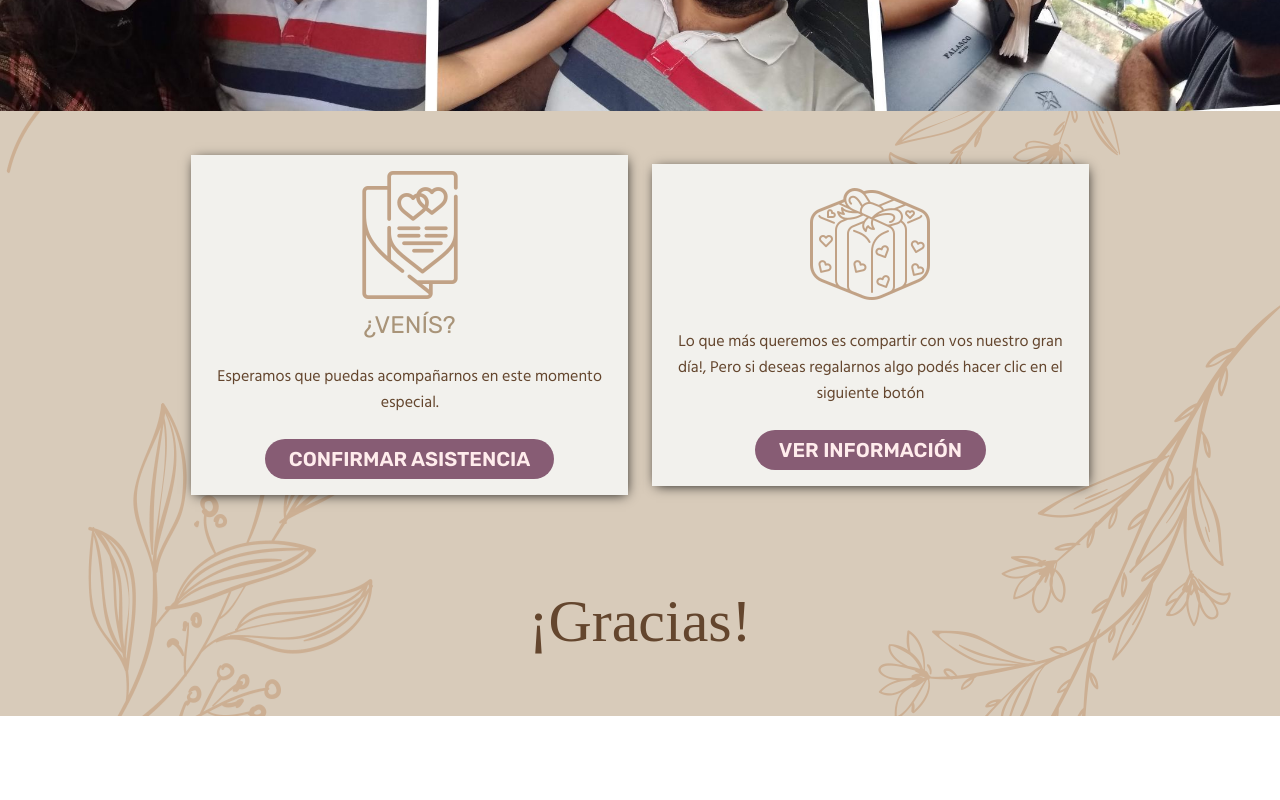
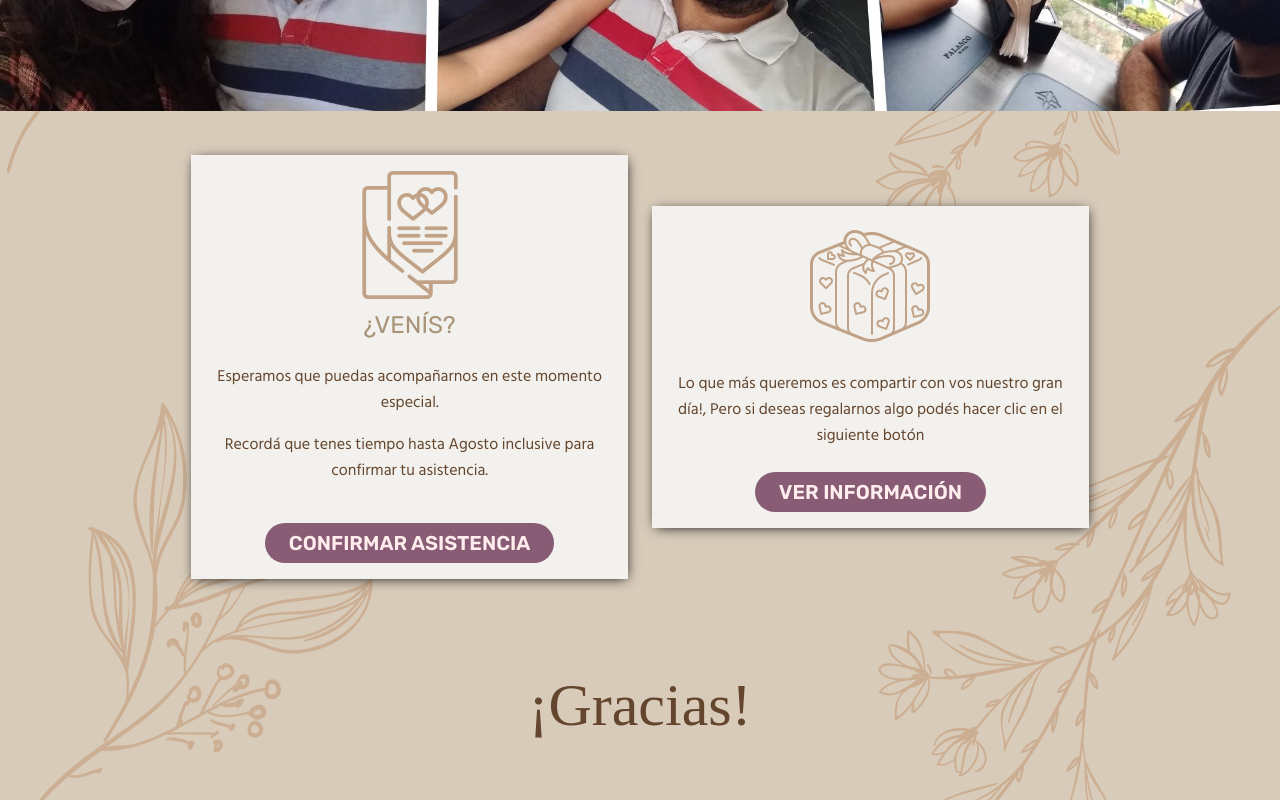
Before and after one commit to MatiasBarrionuevo/wedding-cards, a React (Vite) app: page / in a window 1280 px wide. Shown: the part 3889-4689 px from the top of the page. Before the commit the page ends 4605 px from the top, so only its background shows below. Built offline with nearby package versions, Linux system fonts and the light colour scheme; a web font is replaced by a local one.

Commit message:
favicon and reminder of deadline

```diff
--- a/index.html
+++ b/index.html
@@ -2,7 +2,7 @@
 <html lang="en">
   <head>
     <meta charset="UTF-8" />
-    <link rel="icon" type="image/svg+xml" href="/src/assets/vite.svg" />
+    <link rel="icon" type="image/svg+xml" href="/src/assets/favicon.ico" />
     <meta name="viewport" content="width=device-width, initial-scale=1.0" />
     <title>Nuestra Boda</title>
     <link rel="preconnect" href="https://fonts.googleapis.com">
--- a/src/App.tsx
+++ b/src/App.tsx
@@ -68,6 +68,10 @@
                 >
                     <p className={Card_module.cardText}>
                         Esperamos que puedas acompañarnos en este momento especial.
+                        <p className={Card_module.cardText}>
+                            Recordá que tenes tiempo hasta Agosto inclusive para confirmar tu
+                            asistencia.
+                        </p>
                     </p>
                 </Card>
                 <Card
```
Also changed, not shown: 1 other file (tests, documents, lock files or other folders).
